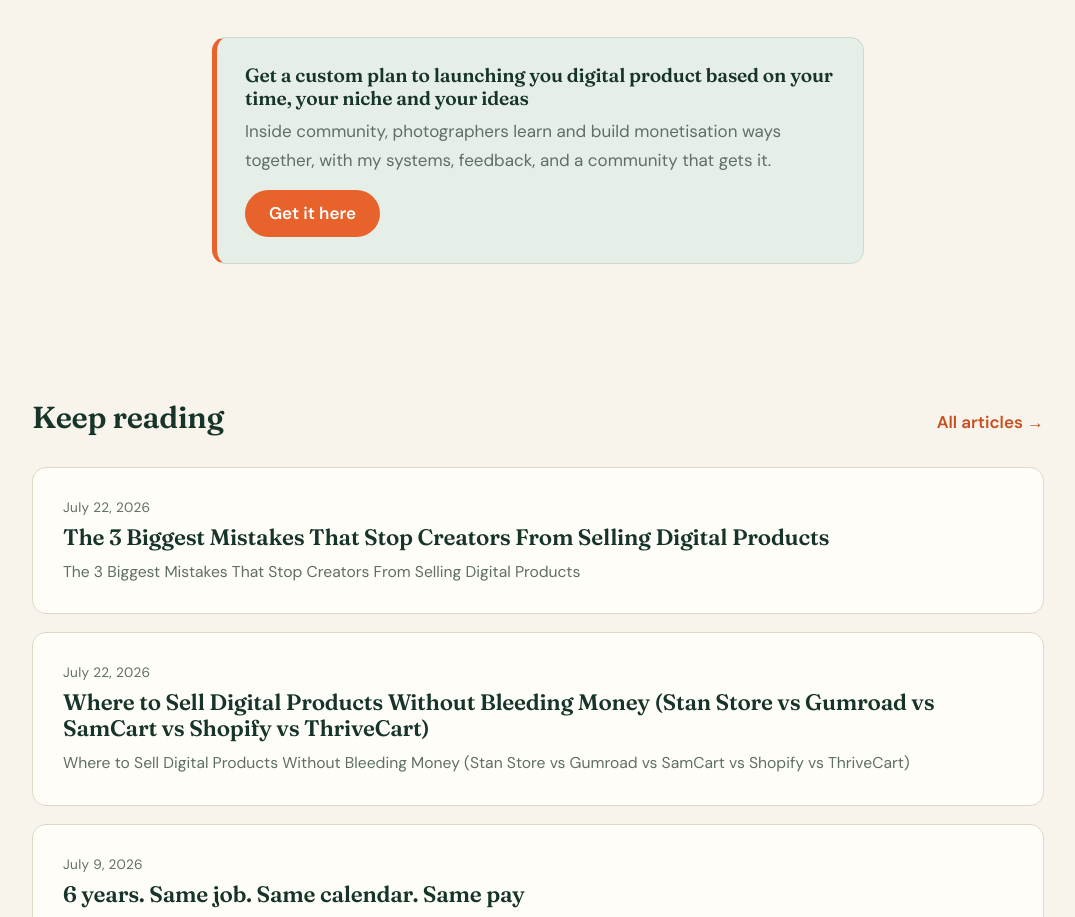
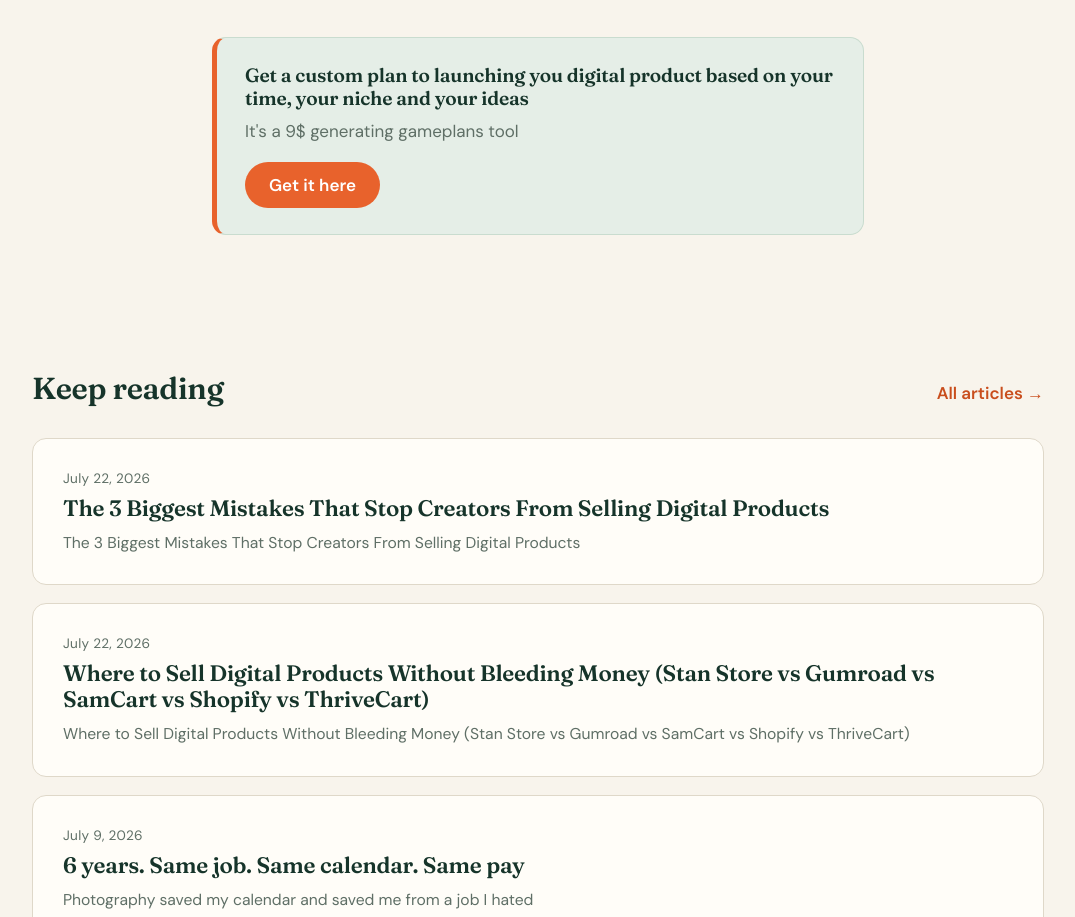
Before and after one commit to vladManea91/website, an Eleventy site: page src/posts/2026-07-21-traffic-for-digital-products-the-complete-guide-to-free-traffic-paid-traffic-and-building-an-ecosystem-that-sells.md in a window 1280 px wide. Shown: the part 9942-10859 px from the top of the page, without its empty margins (102-1177 px from the left). Built offline with nearby package versions, Linux system fonts and the light colour scheme; Eleventy itself is replaced by a stand-in of ours; files that its build step writes are made by us from their sources; no server answers.

Commit message:
Update Articles "2026-07-21-traffic-for-digital-products-the-complete-guide-to-free-traffic-paid-traffic-and-building-an-ecosystem-that-sells" - Vlad Manea <vlad.manea@ymail.com> via DecapBridge

```diff
--- a/src/posts/2026-07-21-traffic-for-digital-products-the-complete-guide-to-free-traffic-paid-traffic-and-building-an-ecosystem-that-sells.md
+++ b/src/posts/2026-07-21-traffic-for-digital-products-the-complete-guide-to-free-traffic-paid-traffic-and-building-an-ecosystem-that-sells.md
@@ -8,6 +8,7 @@ draft: false
 show_community_cta: true
 cta_heading: Get a custom plan to launching you digital product based on your
   time, your niche and your ideas
+cta_text: It's a 9$ generating gameplans tool
 cta_button: Get it here
 cta_url: https://vladmanea.thrivecart.com/gameplan-launchos/
 ---
```
